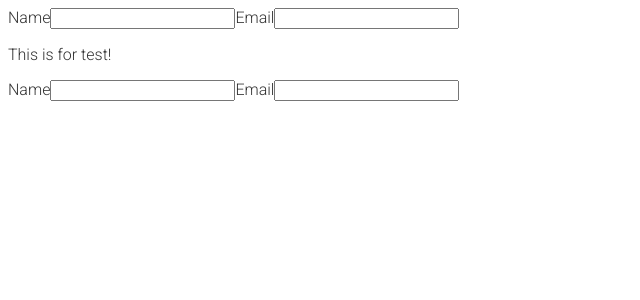
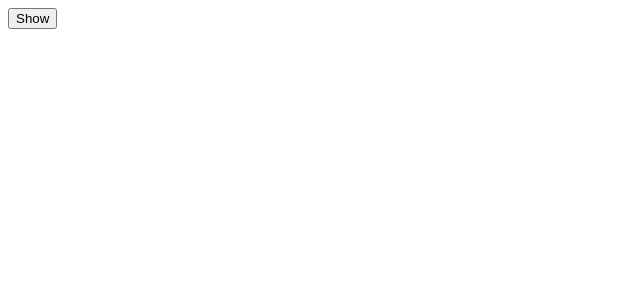
Before and after one commit to Arghun-dev/Advanced-React-Patterns, a React (Vite) app in the folder advanced-react/: page / in a window 1280 px wide. Shown: the top 300 px of the page, without its empty margins (0-640 px from the left). Built offline with nearby package versions, Linux system fonts and the light colour scheme.

Commit message:
feat: useCallbackRef

```diff
--- a/advanced-react/src/App.tsx
+++ b/advanced-react/src/App.tsx
@@ -37,6 +37,7 @@ import {
 } from "./components/EventListeners";
 import { UseLayoutEffect } from "./components/UseLayoutEffect";
 import { UseId } from "./components/UseId";
+import { UseCallbackRef } from "./components/UseCallbackRef";
 
 // const Left = ({ title }: { title: string }) => (
 //   <h2 style={{ backgroundColor: "coral" }}>{title}</h2>
@@ -260,7 +261,10 @@ function App() {
     // <UseLayoutEffect />
 
     /** -------------------- UseId ----------------------------- */
-    <UseId />
+    // <UseId />
+
+    /** -------------------- UseCallbackRef ------------------------ */
+    <UseCallbackRef />
   );
 }
 
--- /dev/null
+++ b/advanced-react/src/components/UseCallbackRef.tsx
@@ -0,0 +1,23 @@
+// in this component I want to have a button (show) and whenever user clicks on it, the input to be shown and focues automatically.
+// interestingly, useCallback to achieve this.
+// As soon as the input is shown, the input field will be focused automatically. It's going to do this input.focus() whenever the input is shown.
+// So the idea of using useCallback in this way is that whenever you want to perform an action on an element right after it's rendered, you can pass a useCallback to that element like below:
+// But keep in mind that inputRef is not actual a ref, means you can not run inputRef.current.focus() on it.
+
+import { useCallback, useState } from "react";
+
+export const UseCallbackRef = () => {
+  const [show, setShow] = useState(false);
+  const inputRef = useCallback((input: HTMLInputElement) => {
+    if (input) {
+      input.focus();
+    }
+  }, []);
+
+  return (
+    <div>
+      <button onClick={() => setShow(!show)}>Show</button>
+      {show && <input ref={inputRef} />}
+    </div>
+  );
+};
```
